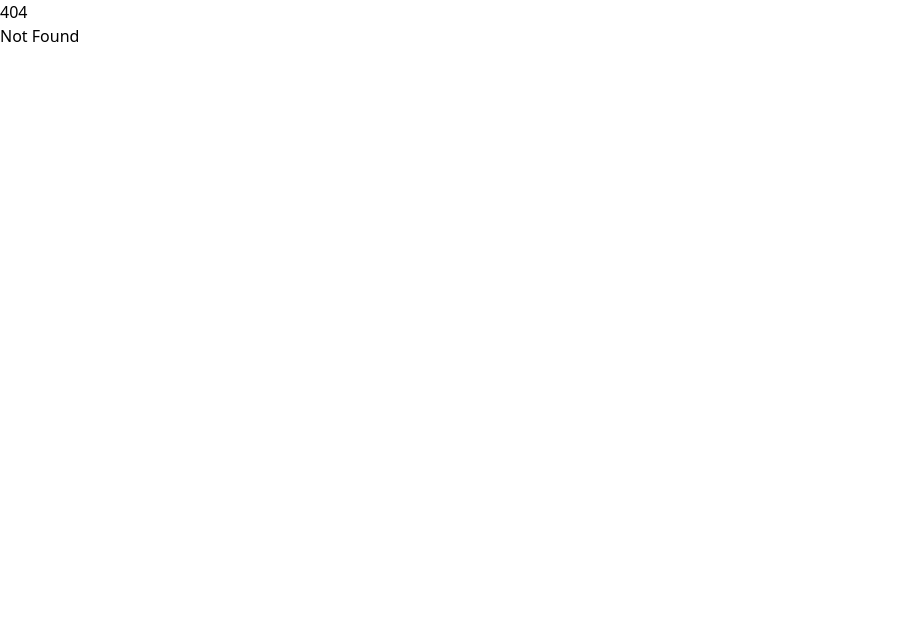
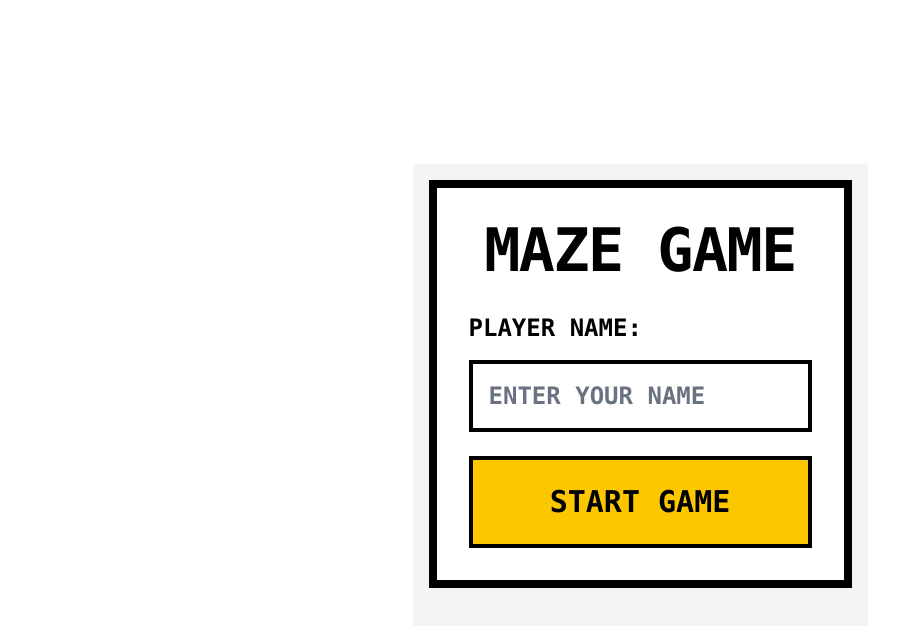
Before and after one commit to andostronaut/pertimm-maze, a SvelteKit app: page /start-game in a window 1280 px wide. Before the commit this address had no page. Shown: the top 626 px of the page, without its empty margins (0-915 px from the left). Built offline with nearby package versions, Linux system fonts and the light colour scheme; no server answers.

Commit message:
feat: implement start game api and ui section

```diff
--- a/src/routes/+layout.svelte
+++ b/src/routes/+layout.svelte
@@ -4,4 +4,6 @@
 	let { children } = $props();
 </script>
 
-{@render children()}
+<div class="flex min-h-screen items-center justify-center bg-white p-6">
+	{@render children()}
+</div>
--- /dev/null
+++ b/src/routes/+page.server.ts
@@ -0,0 +1,7 @@
+import { redirect } from '@sveltejs/kit';
+
+export const load = async ({ cookies }) => {
+	if (!cookies.get('player')) {
+		redirect(302, '/start-game');
+	}
+};
--- /dev/null
+++ b/src/routes/api/start-game/+server.ts
@@ -0,0 +1,38 @@
+import { API_BASE_URL } from '$env/static/private';
+
+export const POST = async ({ cookies, request }) => {
+	const body = await request.json();
+
+	console.log('Received request to start game:', body);
+
+	const response = await fetch(`${API_BASE_URL}/start-game/`, {
+		method: 'POST',
+		headers: {
+			'Content-Type': 'application/json'
+		},
+		body: JSON.stringify(body)
+	});
+
+	console.log(response);
+
+	if (!response.ok) {
+		console.error('Failed to start game:', response);
+		return new Response(JSON.stringify({ error: { message: 'Failed to start game' } }), {
+			status: 400
+		});
+	}
+
+	const data = await response.json();
+	cookies.set('player', data.player, {
+		httpOnly: true,
+		path: '/',
+		maxAge: 60 * 60 * 24
+	});
+
+	return new Response(
+		JSON.stringify({ message: `Game started for player ${data.player}.`, data }),
+		{
+			status: 200
+		}
+	);
+};
--- /dev/null
+++ b/src/routes/start-game/+page.server.ts
@@ -0,0 +1,7 @@
+import { redirect } from '@sveltejs/kit';
+
+export const load = async ({ cookies }) => {
+	if (cookies.get('player')) {
+		redirect(302, '/');
+	}
+};
--- /dev/null
+++ b/src/routes/start-game/+page.svelte
@@ -0,0 +1,65 @@
+<script lang="ts">
+	let player = $state('');
+	let postStartGameLoading = $state(false);
+
+	const postStartGame = async () => {
+		if (!player) {
+			alert('Please enter your name to start the game.');
+			return;
+		}
+
+		const data = { player };
+
+		postStartGameLoading = true;
+
+		const response = await fetch('/api/start-game', {
+			method: 'POST',
+			headers: {
+				'Content-Type': 'application/json'
+			},
+			body: JSON.stringify(data)
+		});
+
+		const result = await response.json();
+
+		console.log('Start Game Response:', result);
+
+		if (response.ok) window.location.href = '/';
+
+		postStartGameLoading = false;
+	};
+</script>
+
+<svelte:head>
+	<title>Pertimm - Start Game</title>
+</svelte:head>
+
+<div class="bg-gray-100 p-4 font-mono">
+	<div class="mx-auto max-w-2xl">
+		<div class="mb-8 border-8 border-black bg-white p-8">
+			<h1 class="mb-8 text-center text-6xl font-black tracking-tight">MAZE GAME</h1>
+			<div class="space-y-6">
+				<div>
+					<label for="player" class="mb-4 block text-2xl font-black">PLAYER NAME:</label>
+					<input
+						type="text"
+						id="player"
+						name="player"
+						class="w-full rounded-none border-4 border-black bg-white p-4 text-2xl font-black focus:border-black focus:ring-0"
+						placeholder="ENTER YOUR NAME"
+						bind:value={player}
+						disabled={postStartGameLoading}
+					/>
+				</div>
+				<button
+					type="button"
+					class="w-full rounded-none border-4 border-black bg-yellow-400 p-6 text-3xl font-black text-black hover:bg-yellow-300 disabled:bg-gray-300"
+					disabled={postStartGameLoading}
+					onclick={postStartGame}
+				>
+					{postStartGameLoading ? 'LOADING...' : 'START GAME'}
+				</button>
+			</div>
+		</div>
+	</div>
+</div>
```
Also changed, not shown: 1 other file (tests, documents, lock files or other folders).
